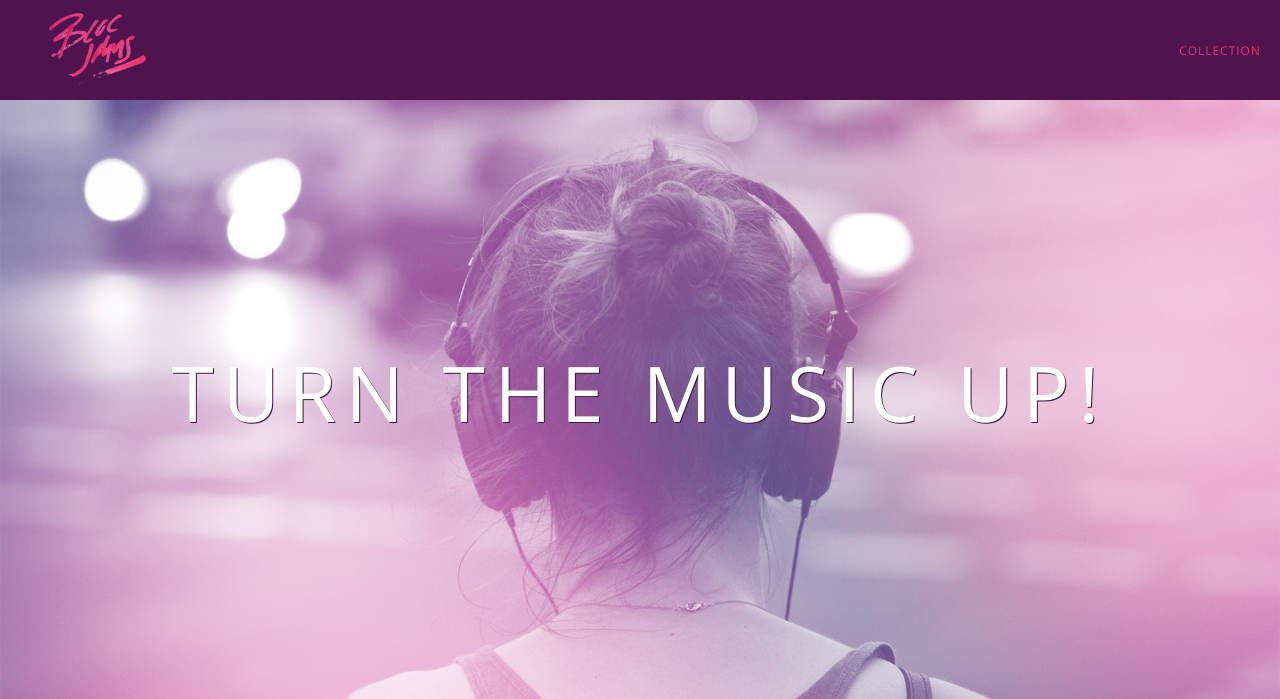
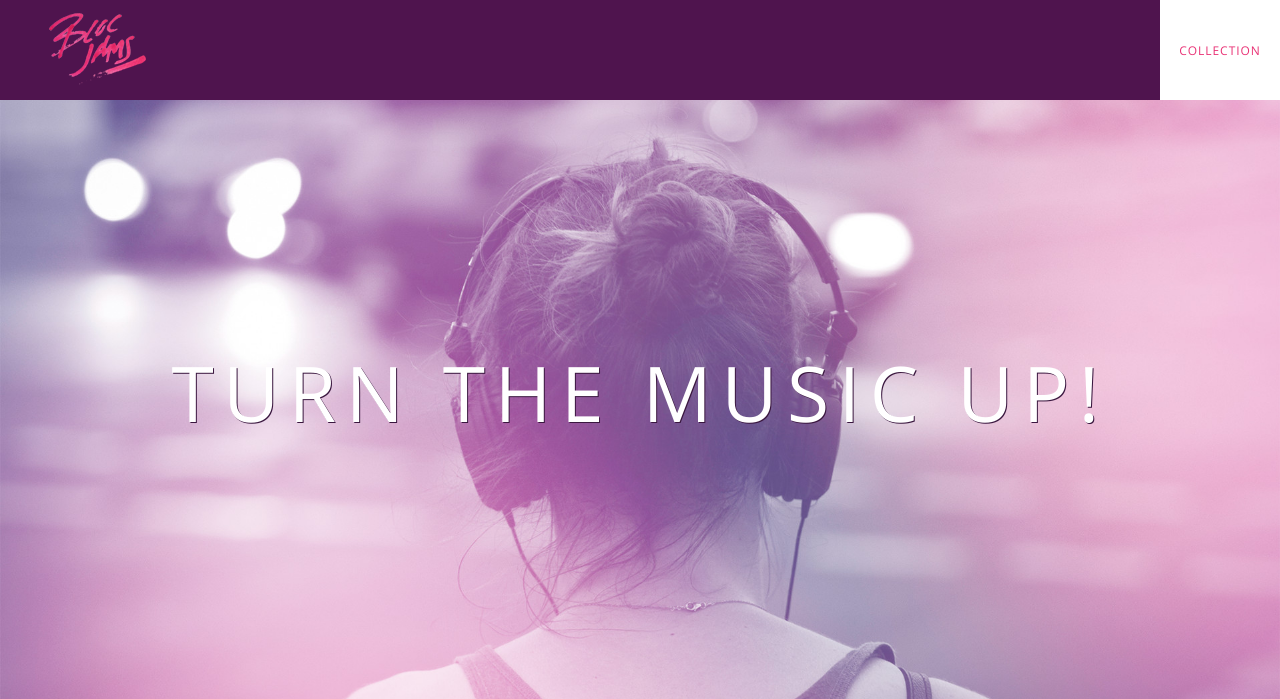
Before and after one commit to Dustin-RW/bloc-jams, a PHP site: page / in a window 1280 px wide, while the restyled element is pressed. Shown: the top 699 px of the page. Run offline with PHP 8.4, Linux system fonts and the light colour scheme.

Commit message:
assignment-9 complete

```diff
--- a/styles/main.css
+++ b/styles/main.css
@@ -59,6 +59,11 @@ body {
     color: rgb(233,50,117);
 }
 
+.links-container .navbar-link:active {
+    color: rgb(233,50,117);
+    background-color: white;
+}
+
 .container {
     margin: 0 auto;
     max-width: 64rem;
```
